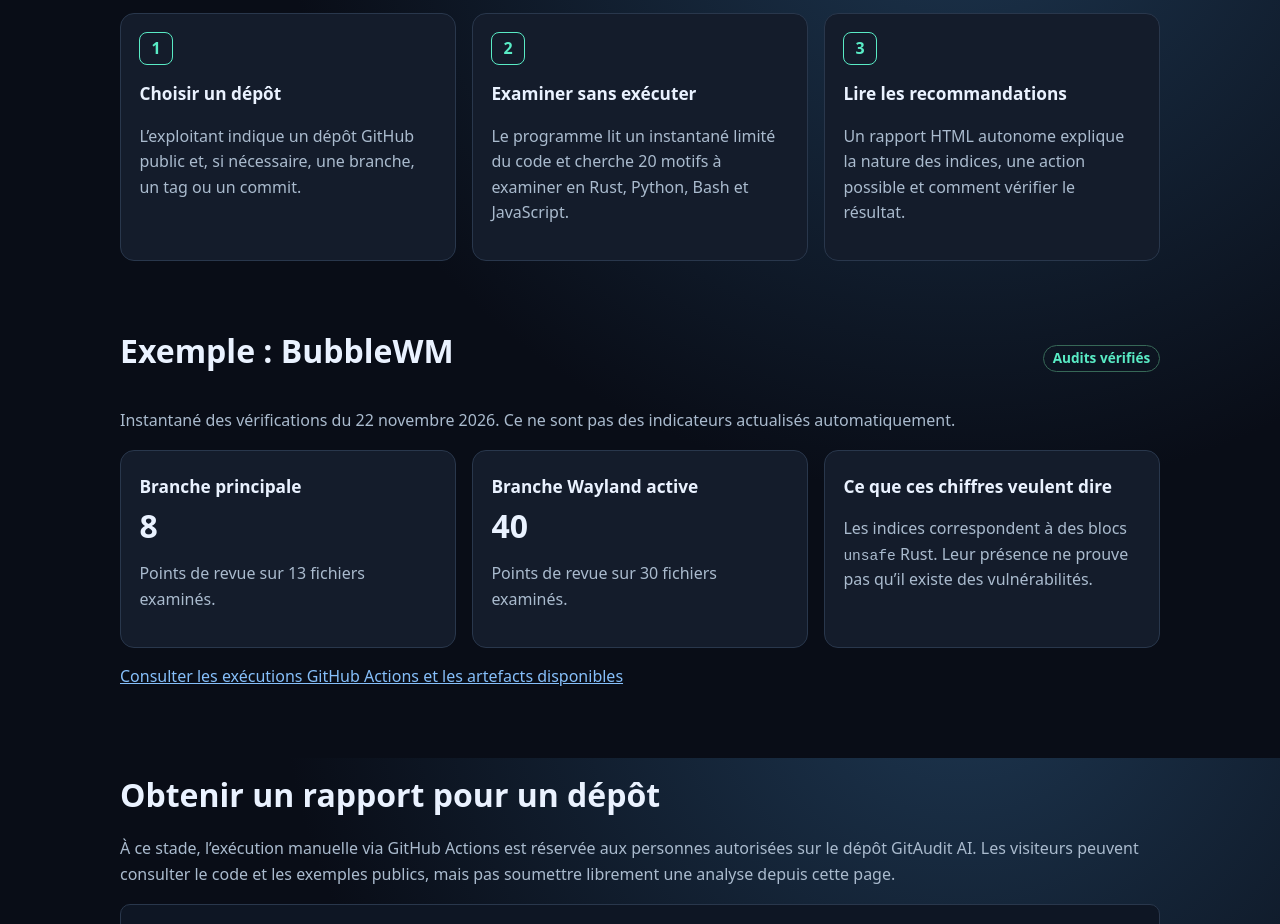
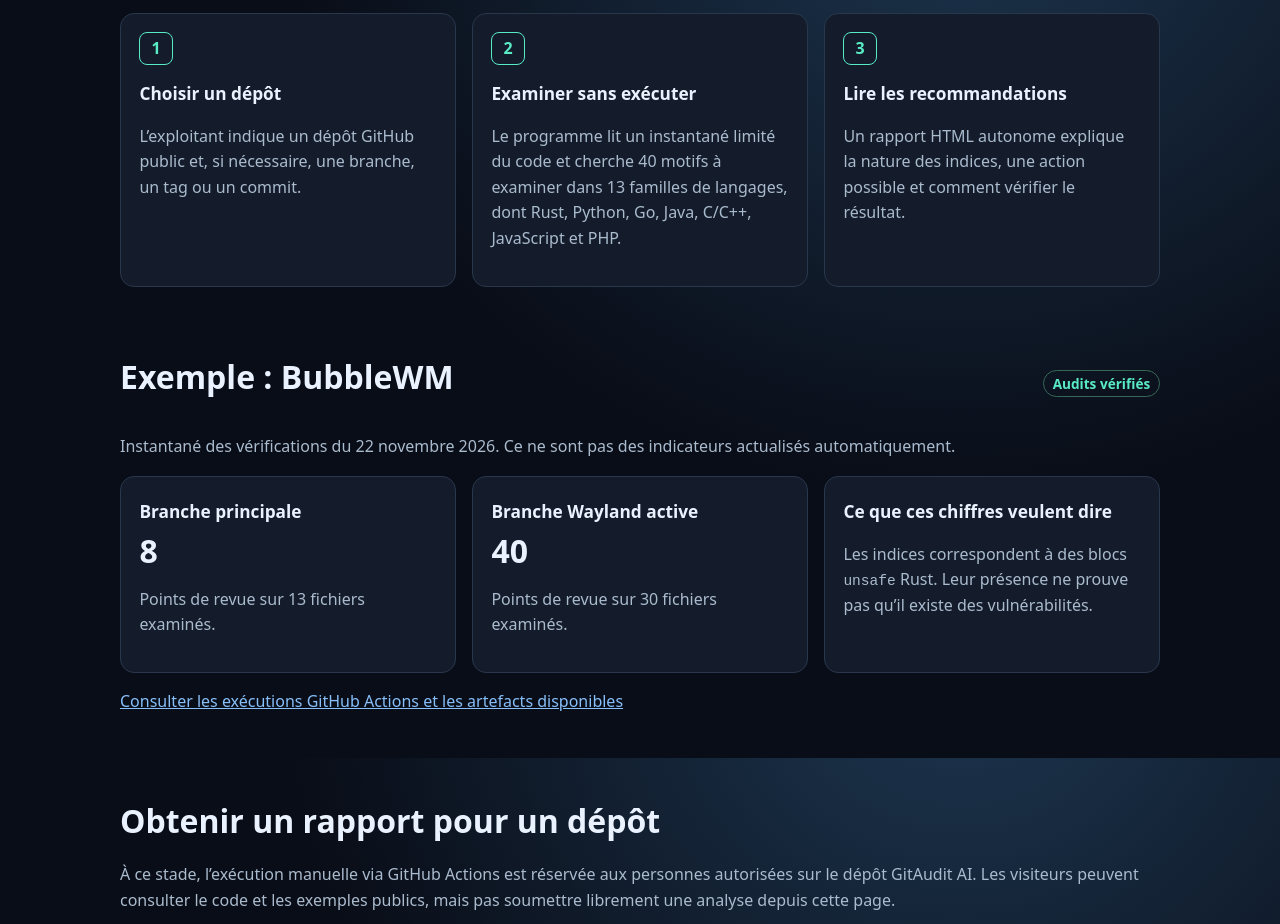
Before and after one commit to Ruraam/GitAudit-AI, a plain HTML site: page docs/index.html in a window 1280 px wide. Shown: the part 842-1766 px from the top of the page. Drawn offline with Linux system fonts and the light colour scheme.

Commit message:
docs: update static page with expanded 40-rule language coverage

```diff
--- a/docs/index.html
+++ b/docs/index.html
@@ -72,7 +72,7 @@
     <h2>Comment ça fonctionne</h2>
     <div class="grid">
       <article class="card"><span class="number">1</span><h3>Choisir un dépôt</h3><p>L’exploitant indique un dépôt GitHub public et, si nécessaire, une branche, un tag ou un commit.</p></article>
-      <article class="card"><span class="number">2</span><h3>Examiner sans exécuter</h3><p>Le programme lit un instantané limité du code et cherche 20 motifs à examiner en Rust, Python, Bash et JavaScript.</p></article>
+      <article class="card"><span class="number">2</span><h3>Examiner sans exécuter</h3><p>Le programme lit un instantané limité du code et cherche 40 motifs à examiner dans 13 familles de langages, dont Rust, Python, Go, Java, C/C++, JavaScript et PHP.</p></article>
       <article class="card"><span class="number">3</span><h3>Lire les recommandations</h3><p>Un rapport HTML autonome explique la nature des indices, une action possible et comment vérifier le résultat.</p></article>
     </div>
   </section>
```
